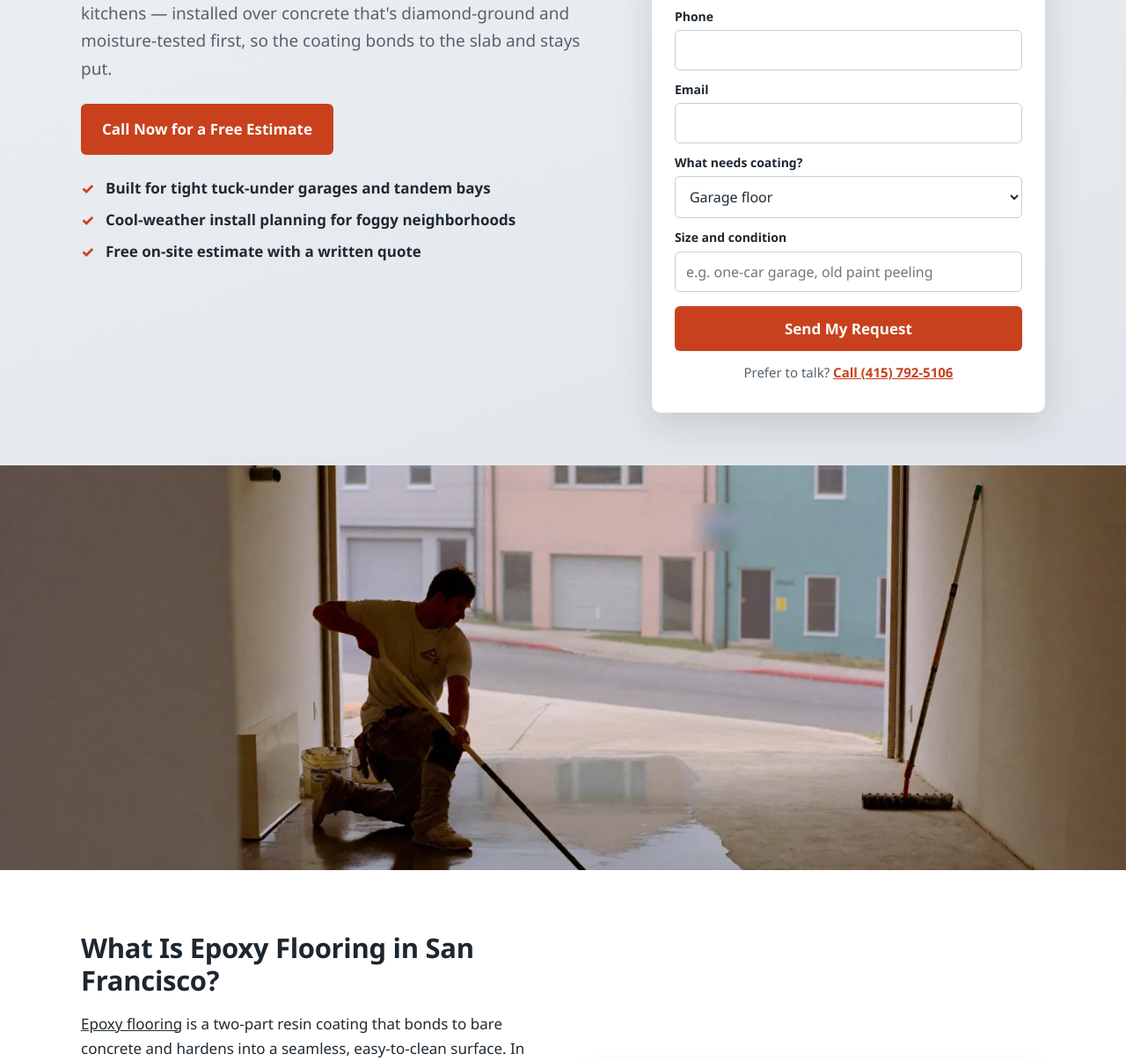
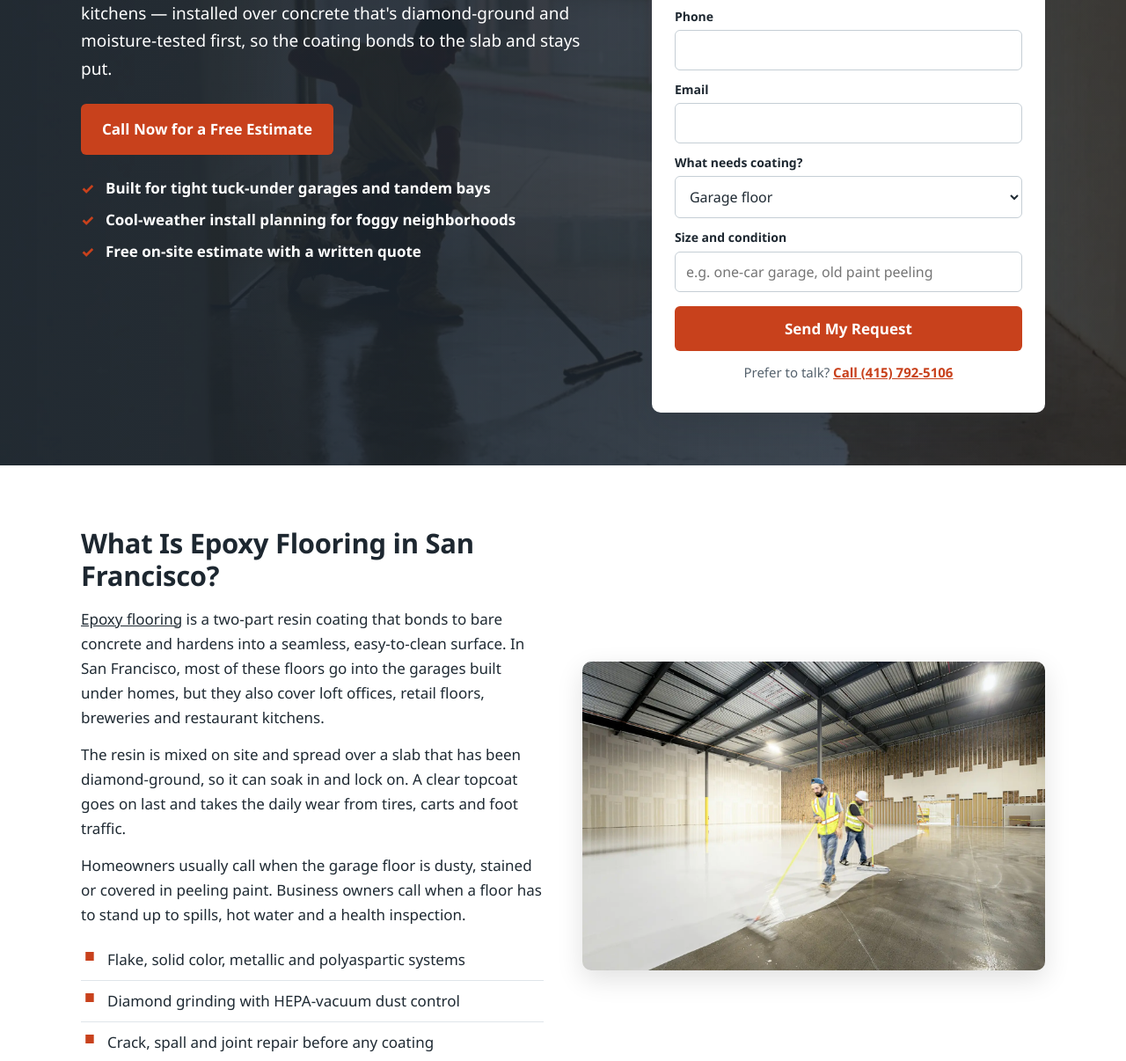
Before and after one commit to iDevRM/epoxy-flooring-san-francisco, a plain HTML site: page index.html in a window 1280 px wide. Shown: the part 334-1540 px from the top of the page at 88% size. Drawn offline with Linux system fonts and the light colour scheme.

Commit message:
Home page header: background photo + quote form
Updated hero section with new background style and removed redundant hero-band section.

```diff
--- a/index.html
+++ b/index.html
@@ -101,6 +101,11 @@
   ]
 }
 </script>
+<style>/* home hero form + photo */
+.lg-dark h1,.lg-dark h1 *,.lg-dark p:not(.lg-note):not(.lg-alt):not(.form-note):not(.form-alt),.lg-dark li,.lg-dark .lead,.lg-dark .lede{color:#fff !important}
+.lg-dark p:not(.lg-alt):not(.form-alt) a:not(.btn){color:#fff !important;text-decoration:underline}
+.lg-dark .btn-secondary,.lg-dark .btn-ghost,.lg-dark .btn-outline{color:#fff !important;border-color:#fff !important;background:transparent !important}
+</style>
 </head>
 <body>
 
@@ -119,7 +124,7 @@
   </div>
 </nav>
 
-<header class="hero">
+<header class="hero lg-dark" style="background:linear-gradient(90deg,rgba(29,39,48,0.93) 0%,rgba(29,39,48,0.84) 50%,rgba(29,39,48,0.62) 100%),url('epoxy-flooring-san-francisco-hero.webp') center/cover no-repeat;">
   <div class="wrap hero-grid">
     <div class="hero-copy">
       <span class="eyebrow">Garages, lofts &amp; kitchens citywide</span>
@@ -160,10 +165,6 @@
     </div>
   </div>
 </header>
-
-<section class="hero-band">
-  <img src="epoxy-flooring-san-francisco-hero.webp" alt="Installer kneeling to squeegee gray epoxy across a narrow garage floor with the roll-up door open to the street" width="1600" height="900">
-</section>
 
 <!-- WHAT IS IT -->
 <section class="section">
```
